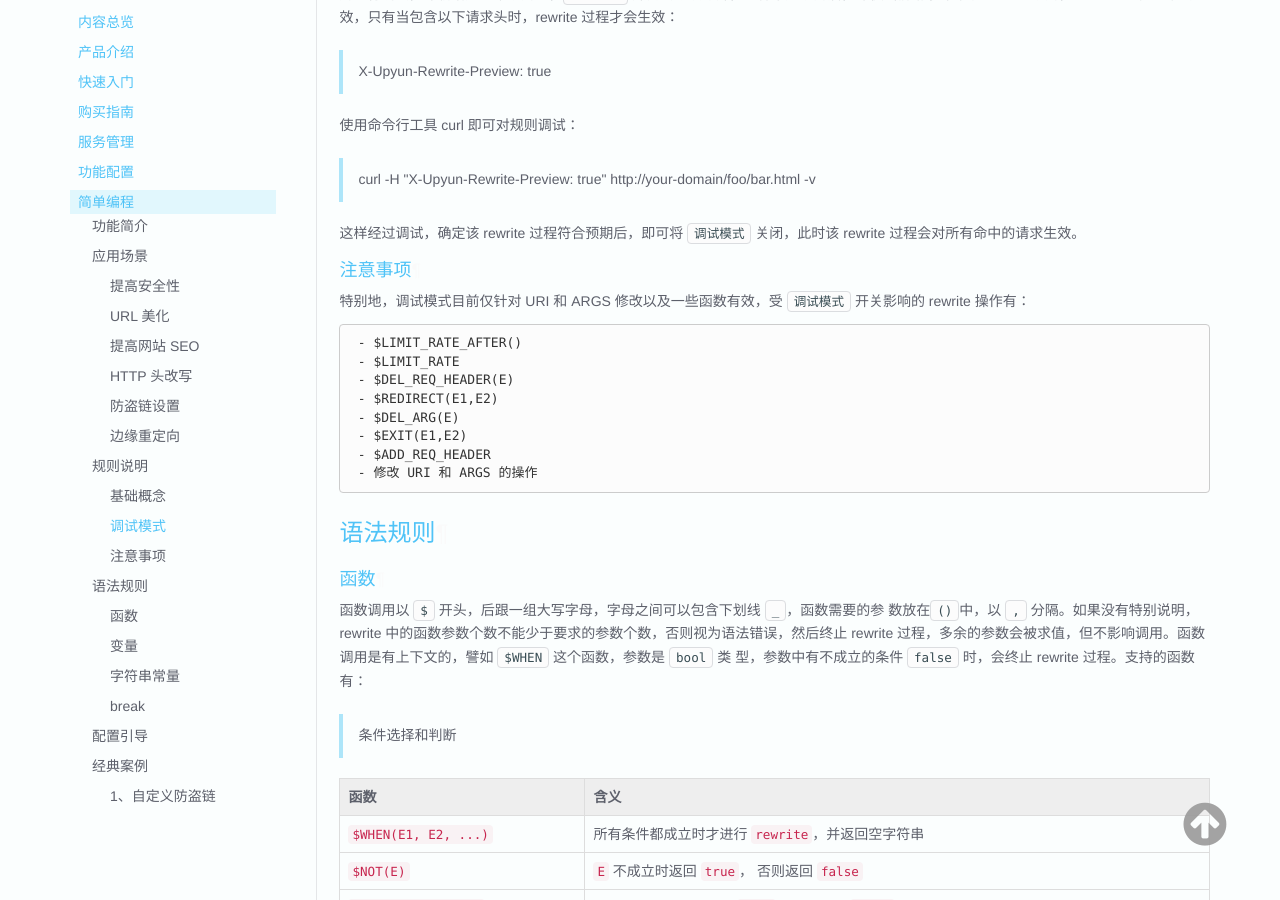
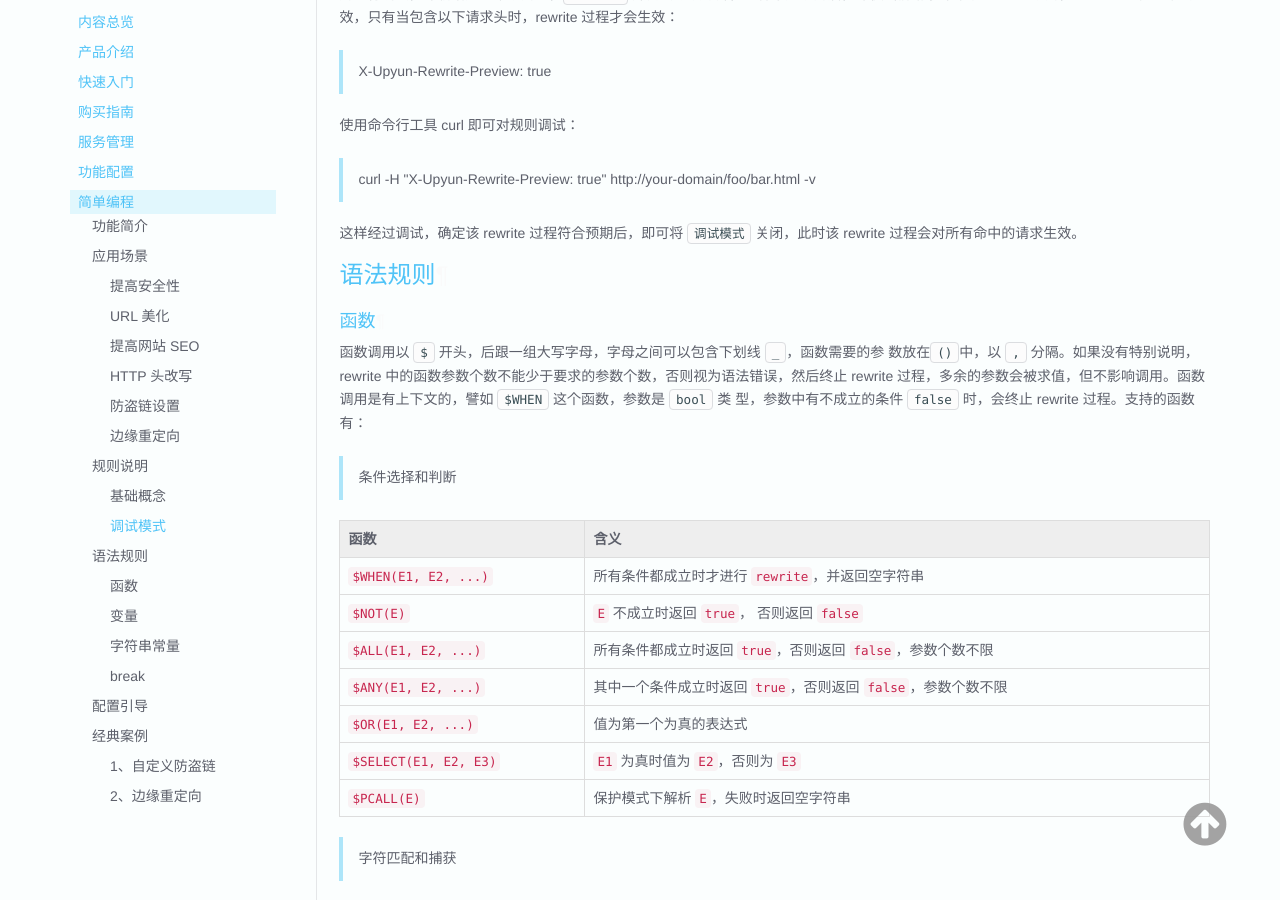
Before and after one commit to upyun/docs, an MkDocs documentation site: the page built from sources/cdn/rewrite.md, in a window 1280 px wide and 900 px high, scrolled down 2199 px. Built offline with MkDocs 1.6.1, drawn with Linux system fonts in a browser that asks for light colours; old or Windows-style settings are respelled for this version of MkDocs.

Commit message:
Update rewrite.md

````diff
--- a/sources/cdn/rewrite.md
+++ b/sources/cdn/rewrite.md
@@ -86,20 +86,6 @@
 
 这样经过调试，确定该 rewrite 过程符合预期后，即可将 `调试模式` 关闭，此时该 rewrite 过程会对所有命中的请求生效。
 
-####注意事项
-
-特别地，调试模式目前仅针对 URI 和 ARGS 修改以及一些函数有效，受 `调试模式` 开关影响的 rewrite 操作有：
-
-```
- - $LIMIT_RATE_AFTER()
- - $LIMIT_RATE
- - $DEL_REQ_HEADER(E)
- - $REDIRECT(E1,E2)
- - $DEL_ARG(E)
- - $EXIT(E1,E2)
- - $ADD_REQ_HEADER
- - 修改 URI 和 ARGS 的操作
-```
 
 ##语法规则
 
````
